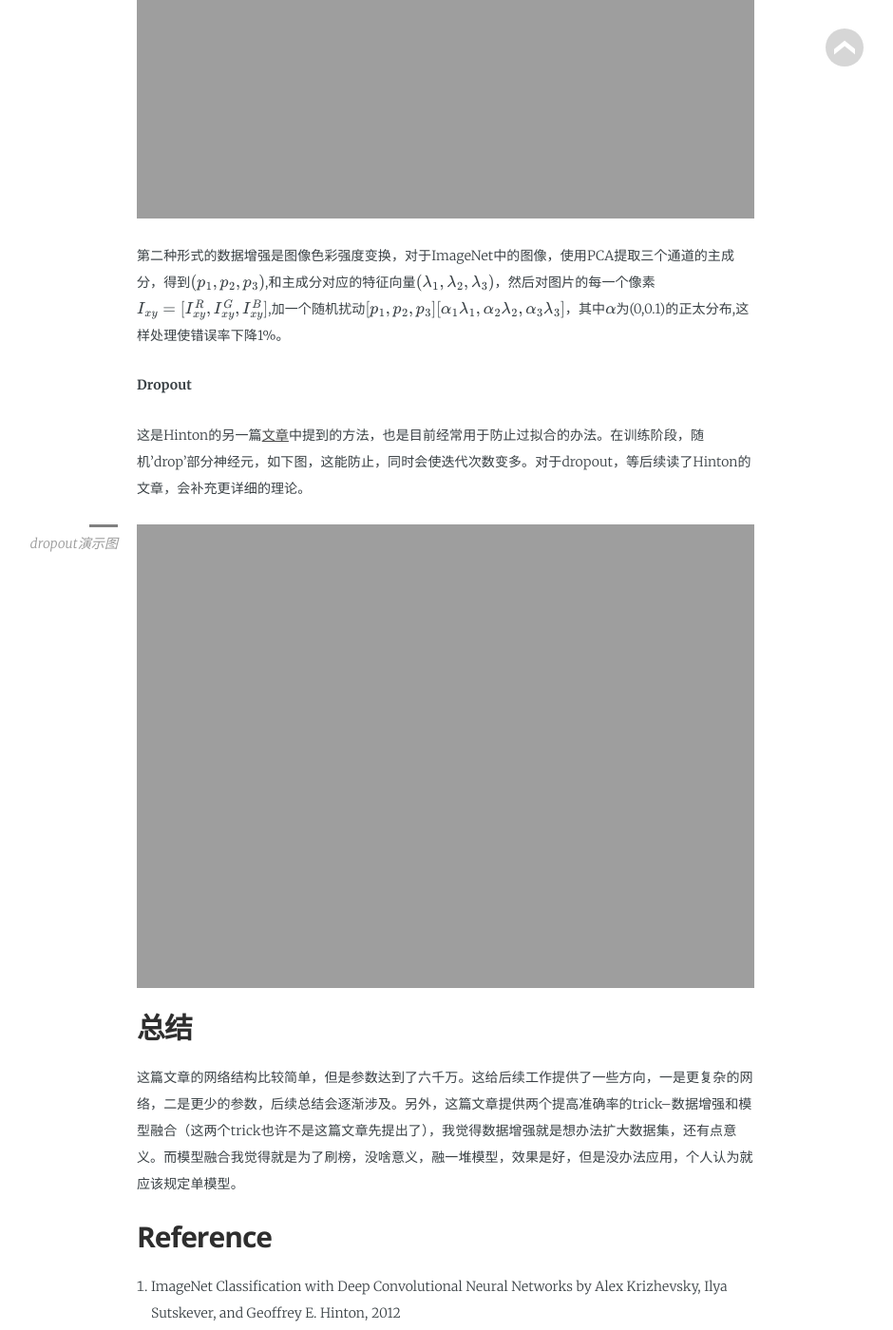
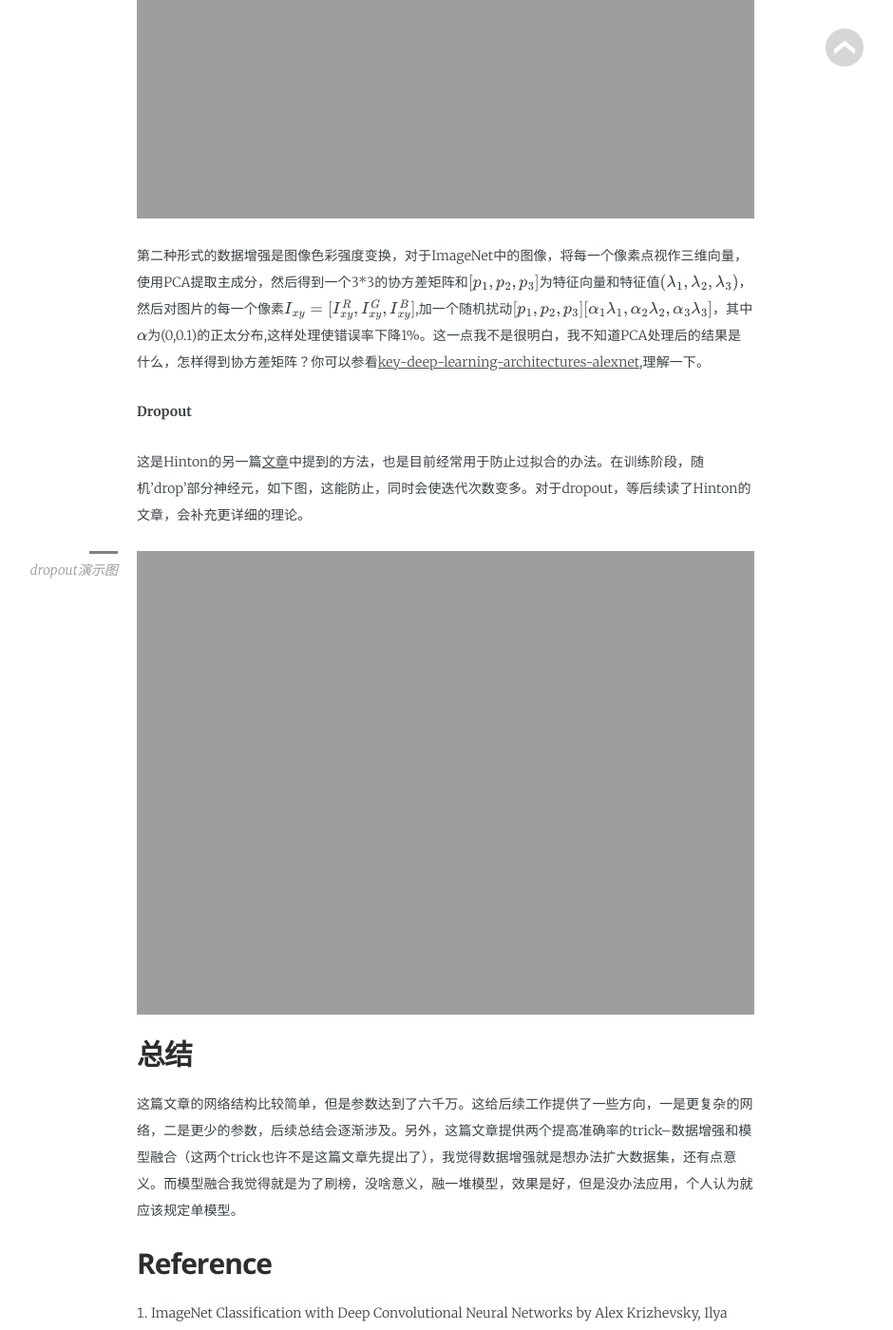
Before and after one commit to kleinzcy/kleinzcy.github.io, a Jekyll site: the page built from _posts/2019-06-23-alexnet.md, in a window 1280 px wide and 1400 px high, scrolled down 4169 px. Shown: the whole window at 95% size, without its empty margins (171-1111 px from the left). Built offline with Jekyll 4.4.1, drawn with Linux system fonts in a browser that asks for light colours; some web fonts are replaced; formulas are drawn with MathJax 3; some of the changed text lies outside the part shown.

Commit message:
Update ImageNet Classification with Deep Convolutional Neural Networks

```diff
--- a/_posts/2019-06-23-alexnet.md
+++ b/_posts/2019-06-23-alexnet.md
@@ -65,7 +65,7 @@ math: 'true'
     <img src="{{ "/media/img/AlexNet-Data-Augmentation-Random-Crops.jpg" | absolute_url }}" />
   </figure>
 
-  第二种形式的数据增强是图像色彩强度变换，对于ImageNet中的图像，使用PCA提取三个通道的主成分，得到$$(p_1,p_2,p_3)$$,和主成分对应的特征向量$$(\lambda _1,\lambda _2,\lambda _3)$$，然后对图片的每一个像素$$I_{xy}=[I_{xy}^R,I_{xy}^G,I_{xy}^B]$$,加一个随机扰动$$[p_1,p_2,p_3][\alpha _1 \lambda _1,\alpha _2 \lambda _2,\alpha _3 \lambda _3]$$，其中$$\alpha$$为(0,0.1)的正太分布,这样处理使错误率下降1%。
+  第二种形式的数据增强是图像色彩强度变换，对于ImageNet中的图像，将每一个像素点视作三维向量，使用PCA提取主成分，然后得到一个3\*3的协方差矩阵和$$[p_1,p_2,p_3]$$为特征向量和特征值$$(\lambda _1,\lambda _2,\lambda _3)$$，然后对图片的每一个像素$$I_{xy}=[I_{xy}^R,I_{xy}^G,I_{xy}^B]$$,加一个随机扰动$$[p_1,p_2,p_3][\alpha _1 \lambda _1,\alpha _2 \lambda _2,\alpha _3 \lambda _3]$$，其中$$\alpha$$为(0,0.1)的正太分布,这样处理使错误率下降1%。这一点我不是很明白，我不知道PCA处理后的结果是什么，怎样得到协方差矩阵？你可以参看[key-deep-learning-architectures-alexnet](https://medium.com/@pechyonkin/key-deep-learning-architectures-alexnet-30bf607595f1),理解一下。
 
 **Dropout**
 
```
Also changed, not shown: other parts of _posts/2019-06-23-alexnet.md (+1 -0 lines).
